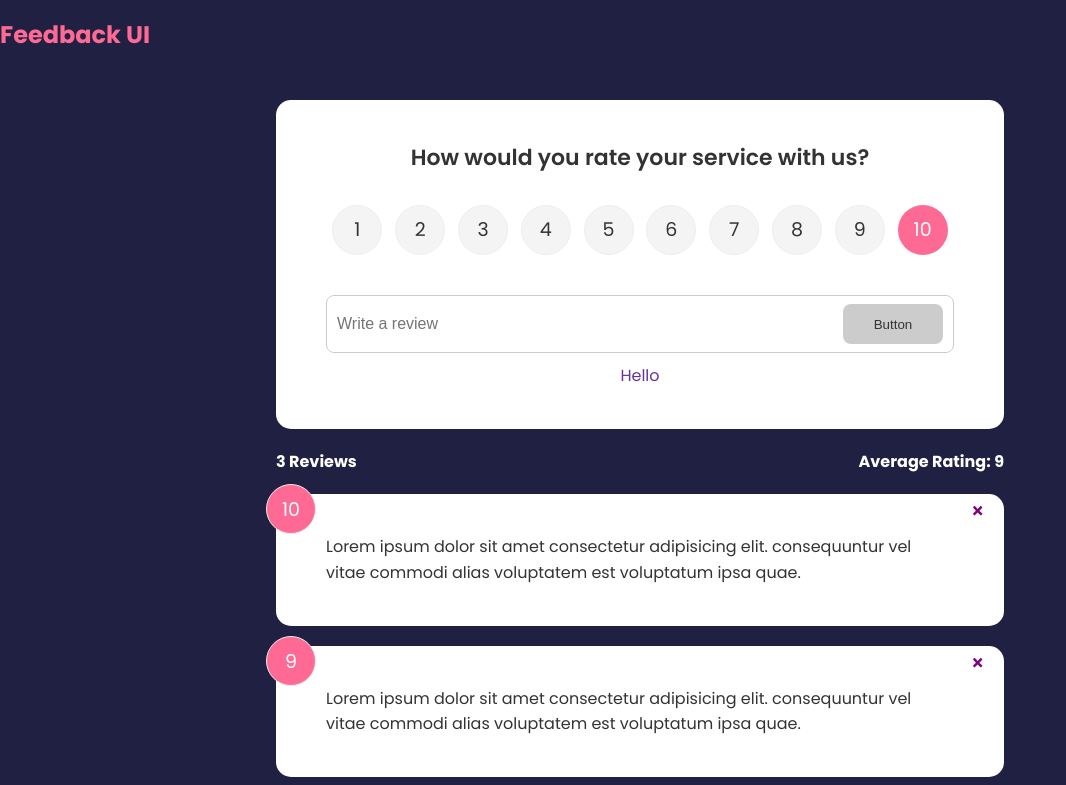
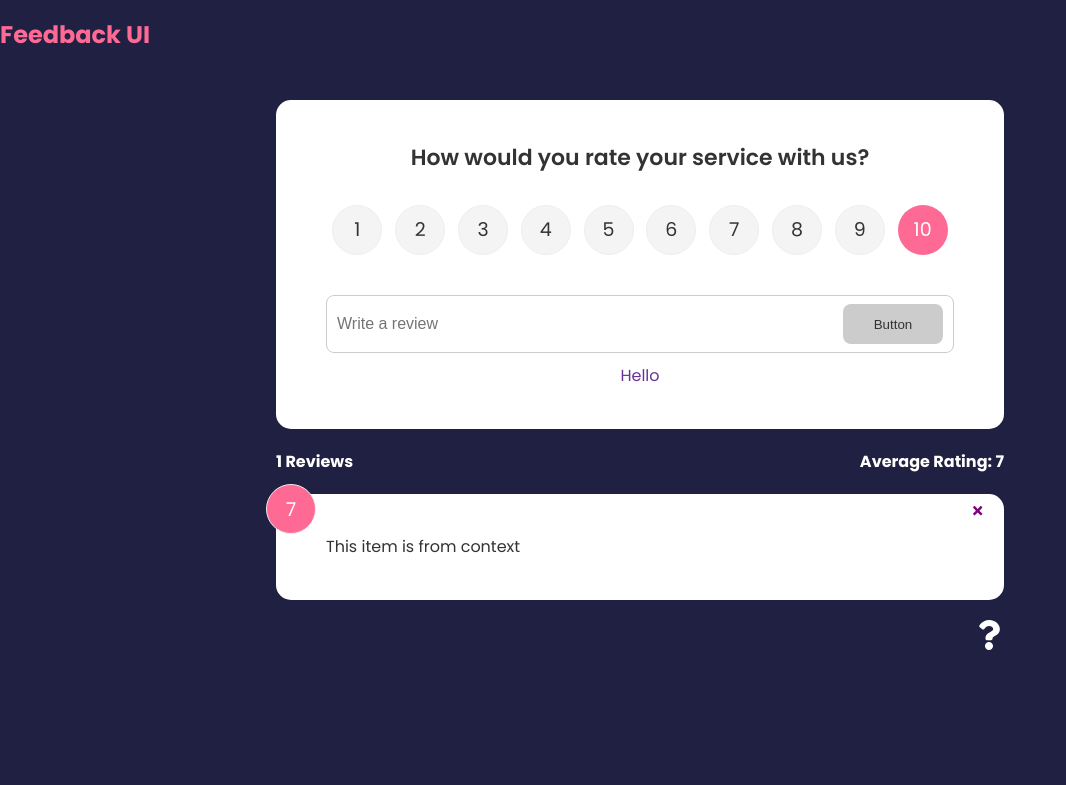
Before and after one commit to russellw999/2022-react-front-to-back, a React (Create React App) app in the folder feedback-app-main/: page / in a window 1280 px wide. Shown: the top 785 px of the page, without its empty margins (0-1066 px from the left). Built offline with nearby package versions, Linux system fonts and the light colour scheme.

Commit message:
ch06 Get Global Status via useContext Hook

```diff
--- a/feedback-app-main/src/App.jsx
+++ b/feedback-app-main/src/App.jsx
@@ -43,11 +43,8 @@
                 element={
                   <Fragment>
                     <FeedbackForm handleAdd={addFeedback} />
-                    <FeedbackStats feedback={feedback} />
-                    <FeedbackList
-                      feedback={feedback}
-                      handleDelete={deleteFeedback}
-                    />
+                    <FeedbackStats />
+                    <FeedbackList handleDelete={deleteFeedback} />
                   </Fragment>
                 }
               ></Route>
--- a/feedback-app-main/src/components/FeedbackList.jsx
+++ b/feedback-app-main/src/components/FeedbackList.jsx
@@ -1,10 +1,10 @@
-import React, { Fragment } from 'react';
+import React, { Fragment, useContext } from 'react';
 import { motion, AnimatePresence } from 'framer-motion';
-import PropTypes from 'prop-types';
 import FeedbackItem from './FeedbackItem';
+import FeedbackContext from '../context/FeedbackContext';
 
-const FeedbackList = ({ feedback, handleDelete }) => {
-  console.log(feedback);
+const FeedbackList = ({ handleDelete }) => {
+  const { feedback } = useContext(FeedbackContext);
 
   if (!feedback && feedback.length === 0) {
     return <p>No Feedback Yet</p>;
@@ -44,14 +44,4 @@
   );
 };
 
-FeedbackList.propTypes = {
-  feedback: PropTypes.arrayOf(
-    PropTypes.shape({
-      id: PropTypes.number.isRequired,
-      text: PropTypes.string.isRequired,
-      rating: PropTypes.number.isRequired,
-    })
-  ),
-};
-
 export default FeedbackList;
--- a/feedback-app-main/src/components/FeedbackStats.jsx
+++ b/feedback-app-main/src/components/FeedbackStats.jsx
@@ -1,6 +1,8 @@
-import React, { Fragment } from 'react';
-import PropTypes from 'prop-types';
-const FeedbackStats = ({ feedback }) => {
+import React, { Fragment, useContext } from 'react';
+import FeedbackContext from '../context/FeedbackContext';
+const FeedbackStats = () => {
+  const { feedback } = useContext(FeedbackContext);
+
   // calculate ratings average
   let average =
     feedback.reduce((acc, cur) => {
@@ -19,8 +21,4 @@
   );
 };
 
-FeedbackStats.propTypes = {
-  feedback: PropTypes.array.isRequired,
-};
-
 export default FeedbackStats;
```
